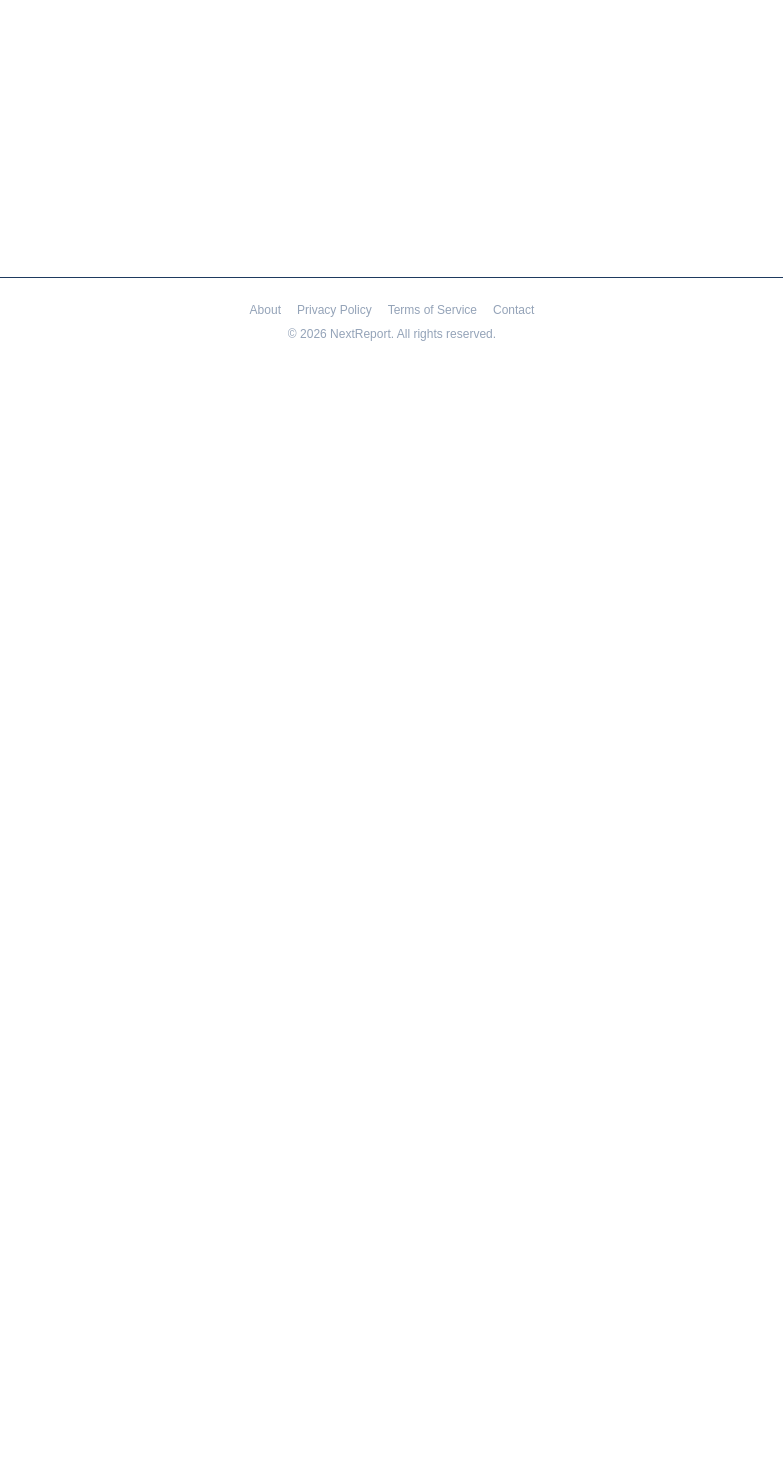
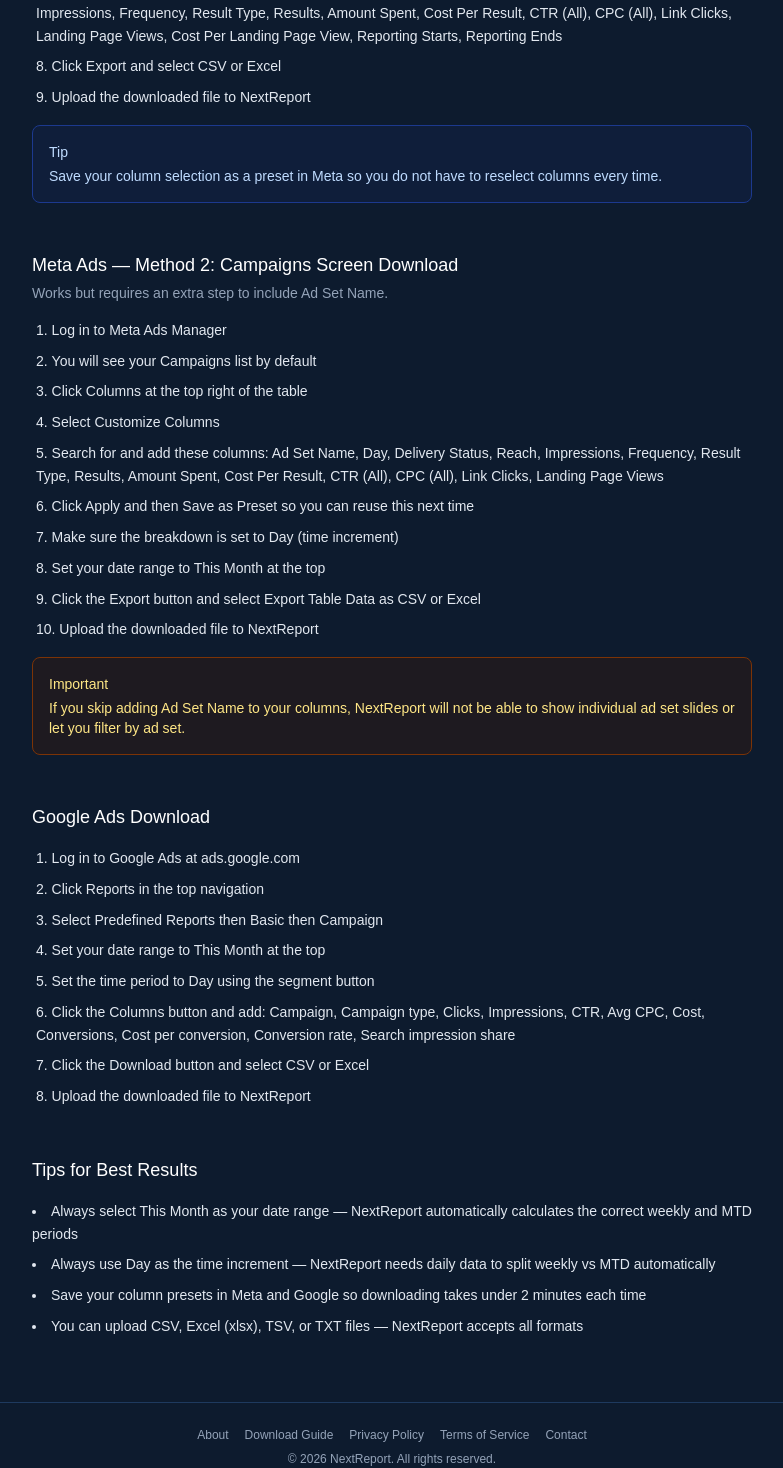
Before and after one commit to nextreport-app/NRE, a Next.js app: page /help/download in a window 1280 px wide. Before the commit this address had no page. Shown: the part 523-1991 px from the top of the page, without its empty margins (248-1031 px from the left). Before the commit the page ends 889 px from the top, so only its background shows below. Built offline with nearby package versions, Linux system fonts and the light colour scheme.

Commit message:
Add download guide and missing ad set name warning - 280 tests

```diff
--- /dev/null
+++ b/src/app/help/download/page.tsx
@@ -0,0 +1,149 @@
+import Link from "next/link";
+import type { Metadata } from "next";
+
+export const metadata: Metadata = {
+  title: "How to Download Your Ad Report — NextReport",
+};
+
+function TipBox({ title, children }: { title: string; children: React.ReactNode }) {
+  return (
+    <div className="rounded-lg border border-blue-900 bg-blue-950/30 p-4 text-sm text-blue-200">
+      <p className="mb-1 font-medium">{title}</p>
+      <p>{children}</p>
+    </div>
+  );
+}
+
+function ImportantBox({ title, children }: { title: string; children: React.ReactNode }) {
+  return (
+    <div className="rounded-lg border border-amber-900 bg-amber-950/30 p-4 text-sm text-amber-200">
+      <p className="mb-1 font-medium">{title}</p>
+      <p>{children}</p>
+    </div>
+  );
+}
+
+function StepList({ steps }: { steps: React.ReactNode[] }) {
+  return (
+    <ol className="list-inside list-decimal space-y-2 text-sm leading-relaxed text-ink-secondary">
+      {steps.map((step, i) => (
+        <li key={i} className="pl-1">
+          {step}
+        </li>
+      ))}
+    </ol>
+  );
+}
+
+export default function DownloadGuidePage() {
+  return (
+    <main className="mx-auto w-full max-w-3xl flex-1 px-6 py-16">
+      <Link href="/clients" className="text-sm text-accent hover:underline">
+        ← Back to Dashboard
+      </Link>
+
+      <h1 className="mt-6 text-3xl font-semibold text-white">How to Download Your Ad Report</h1>
+      <p className="mt-4 text-sm leading-relaxed text-ink-secondary">
+        NextReport works with CSV and Excel files downloaded directly from Meta Ads Manager or Google
+        Ads. Follow either method below — both work with NextReport.
+      </p>
+
+      <div className="mt-10 space-y-12">
+        <section>
+          <h2 className="mb-1 text-lg font-medium text-white">Meta Ads — Method 1 (Recommended): Ad Reporting Section</h2>
+          <p className="mb-4 text-sm text-ink-muted">
+            Recommended because it includes all columns including Ad Set Name automatically.
+          </p>
+          <StepList
+            steps={[
+              "Log in to Meta Ads Manager",
+              "Click the top left menu icon (hamburger menu)",
+              "Select Ad Reporting from the menu",
+              "Click Create Report or open an existing saved report",
+              "Set your date range to This Month",
+              "Set time increment to Day (daily breakdown)",
+              <>
+                Make sure these columns are included: Campaign Name, Ad Set Name, Day, Delivery Status,
+                Reach, Impressions, Frequency, Result Type, Results, Amount Spent, Cost Per Result, CTR
+                (All), CPC (All), Link Clicks, Landing Page Views, Cost Per Landing Page View, Reporting
+                Starts, Reporting Ends
+              </>,
+              "Click Export and select CSV or Excel",
+              "Upload the downloaded file to NextReport",
+            ]}
+          />
+          <div className="mt-4">
+            <TipBox title="Tip">
+              Save your column selection as a preset in Meta so you do not have to reselect columns every
+              time.
+            </TipBox>
+          </div>
+        </section>
+
+        <section>
+          <h2 className="mb-1 text-lg font-medium text-white">Meta Ads — Method 2: Campaigns Screen Download</h2>
+          <p className="mb-4 text-sm text-ink-muted">Works but requires an extra step to include Ad Set Name.</p>
+          <StepList
+            steps={[
+              "Log in to Meta Ads Manager",
+              "You will see your Campaigns list by default",
+              "Click Columns at the top right of the table",
+              "Select Customize Columns",
+              <>
+                Search for and add these columns: Ad Set Name, Day, Delivery Status, Reach, Impressions,
+                Frequency, Result Type, Results, Amount Spent, Cost Per Result, CTR (All), CPC (All),
+                Link Clicks, Landing Page Views
+              </>,
+              "Click Apply and then Save as Preset so you can reuse this next time",
+              "Make sure the breakdown is set to Day (time increment)",
+              "Set your date range to This Month at the top",
+              "Click the Export button and select Export Table Data as CSV or Excel",
+              "Upload the downloaded file to NextReport",
+            ]}
+          />
+          <div className="mt-4">
+            <ImportantBox title="Important">
+              If you skip adding Ad Set Name to your columns, NextReport will not be able to show
+              individual ad set slides or let you filter by ad set.
+            </ImportantBox>
+          </div>
+        </section>
+
+        <section>
+          <h2 className="mb-4 text-lg font-medium text-white">Google Ads Download</h2>
+          <StepList
+            steps={[
+              "Log in to Google Ads at ads.google.com",
+              "Click Reports in the top navigation",
+              "Select Predefined Reports then Basic then Campaign",
+              "Set your date range to This Month at the top",
+              "Set the time period to Day using the segment button",
+              <>
+                Click the Columns button and add: Campaign, Campaign type, Clicks, Impressions, CTR, Avg
+                CPC, Cost, Conversions, Cost per conversion, Conversion rate, Search impression share
+              </>,
+              "Click the Download button and select CSV or Excel",
+              "Upload the downloaded file to NextReport",
+            ]}
+          />
+        </section>
+
+        <section>
+          <h2 className="mb-4 text-lg font-medium text-white">Tips for Best Results</h2>
+          <ul className="list-inside list-disc space-y-2 text-sm leading-relaxed text-ink-secondary">
+            <li>
+              Always select This Month as your date range — NextReport automatically calculates the
+              correct weekly and MTD periods
+            </li>
+            <li>
+              Always use Day as the time increment — NextReport needs daily data to split weekly vs MTD
+              automatically
+            </li>
+            <li>Save your column presets in Meta and Google so downloading takes under 2 minutes each time</li>
+            <li>You can upload CSV, Excel (xlsx), TSV, or TXT files — NextReport accepts all formats</li>
+          </ul>
+        </section>
+      </div>
+    </main>
+  );
+}
--- a/src/app/layout.tsx
+++ b/src/app/layout.tsx
@@ -35,6 +35,7 @@
         <footer className="border-t border-navy-border px-6 py-6 text-center text-xs text-ink-muted">
           <nav className="flex flex-wrap items-center justify-center gap-x-4 gap-y-1">
             <Link href="/about" className="hover:text-ink-secondary">About</Link>
+            <Link href="/help/download" className="hover:text-ink-secondary">Download Guide</Link>
             <Link href="/privacy" className="hover:text-ink-secondary">Privacy Policy</Link>
             <Link href="/terms" className="hover:text-ink-secondary">Terms of Service</Link>
             <Link href="/contact" className="hover:text-ink-secondary">Contact</Link>
--- a/src/components/nav.tsx
+++ b/src/components/nav.tsx
@@ -13,6 +13,9 @@
           NextReport
         </Link>
         <div className="flex items-center gap-4 text-sm text-ink-muted">
+          <Link href="/help/download" className="hover:text-ink-secondary">
+            Help
+          </Link>
           {session?.user?.email && <span>{session.user.email}</span>}
           <button
             onClick={() => signOut({ callbackUrl: "/" })}
--- a/src/components/report-upload-wizard.tsx
+++ b/src/components/report-upload-wizard.tsx
@@ -1,6 +1,7 @@
 "use client";
 
 import { useState } from "react";
+import Link from "next/link";
 import { signIn } from "next-auth/react";
 import type { ReportData } from "@/lib/nre/report-data";
 import type { ValidationIssue } from "@/lib/nre/validate";
@@ -280,9 +281,20 @@
     });
   }
 
+  // `undefined` (not `[]`) when the CSV has no ad-set data at all — an empty
+  // array means "deliberately nothing selected" downstream and would filter
+  // every row out, when what we actually want is "no ad-set filtering was
+  // possible, don't filter by it at all" (report generates at campaign
+  // level only, per the Ad Sets step's own warning for this case).
+  function selectedAdSetsForRequest(): string[] | undefined {
+    return adSetGroups.length === 0 ? undefined : Array.from(selectedAdSets);
+  }
+
   async function handleAdSetsContinue() {
+    if (adSetGroups.length > 0) {
       const allAdSetKeys = adSetGroups.flatMap((g) => g.adSetNames.map((name) => adSetKey(g.campaignName, name)));
       await saveSelection({ adSets: allAdSetKeys, selectedAdSets: Array.from(selectedAdSets) });
+    }
     setStep(4);
   }
 
@@ -326,7 +338,7 @@
       method: "POST",
       body: buildUploadFormData(mtdFile, periodFile, {
         selectedCampaigns: Array.from(selectedCampaigns),
-        selectedAdSets: Array.from(selectedAdSets),
+        selectedAdSets: selectedAdSetsForRequest(),
         dateSelection,
       }),
     });
@@ -359,7 +371,7 @@
       method: "POST",
       body: buildUploadFormData(mtdFile, periodFile, {
         selectedCampaigns: Array.from(selectedCampaigns),
-        selectedAdSets: Array.from(selectedAdSets),
+        selectedAdSets: selectedAdSetsForRequest(),
         dateSelection: currentDateSelection(),
       }),
     });
@@ -452,6 +464,7 @@
             />
           </div>
 
+          <div className="flex flex-wrap items-center gap-3">
             <button
               onClick={handleAnalyze}
               disabled={!mtdFile || analyzeStatus === "loading"}
@@ -459,6 +472,10 @@
             >
               {analyzeStatus === "loading" ? "Analyzing…" : "Analyze CSV"}
             </button>
+            <Link href="/help/download" className="text-sm text-accent hover:underline">
+              Not sure how to download? See our guide
+            </Link>
+          </div>
 
           {analyzeStatus === "invalid" && (
             <div className="rounded-lg border border-red-900 bg-red-950/40 p-4">
@@ -542,13 +559,40 @@
 
       {step === 3 && (
         <div className="space-y-4 rounded-lg border border-navy-border bg-navy-panel p-5">
+          <div className="flex items-center gap-1.5">
+            <h3 className="text-sm font-medium text-ink-secondary">Select ad sets to include</h3>
+            <InfoTooltip text="Ad set names must be included in your CSV for ad set level filtering. Download from Ad Reporting section for best results." />
+          </div>
+
+          {adSetGroups.length === 0 ? (
+            <div className="rounded-lg border border-amber-900 bg-amber-950/30 p-4 text-sm text-amber-200">
+              <p className="mb-2 font-medium">No ad set names found in your CSV.</p>
+              <p className="mb-2">
+                This usually happens when downloading from the Meta Ads Manager Campaigns screen without
+                including the Ad Set Name column.
+              </p>
+              <p className="mb-1">You can either:</p>
+              <ul className="mb-2 list-inside list-disc space-y-1">
+                <li>
+                  Re-download your CSV from the Ad Reporting section (recommended) which includes Ad Set
+                  Name automatically
+                </li>
+                <li>Or re-download from the Campaigns screen and make sure Ad Set Name is added to your column preset</li>
+              </ul>
+              <p>
+                See our{" "}
+                <Link href="/help/download" className="underline hover:text-amber-100">
+                  Download Guide
+                </Link>{" "}
+                for step by step instructions.
+              </p>
+            </div>
+          ) : (
+            <>
               <div className="flex flex-wrap items-center justify-between gap-3">
-            <div>
-              <h3 className="text-sm font-medium text-ink-secondary">Select ad sets to include</h3>
                 <p className="text-xs text-ink-muted">
                   {totalSelectedVisibleAdSets} of {totalVisibleAdSets} ad sets selected
                 </p>
-            </div>
                 <div className="flex gap-2">
                   <button
                     onClick={selectAllAdSets}
@@ -619,6 +663,8 @@
                   </div>
                 ))}
               </div>
+            </>
+          )}
 
           <div className="flex gap-3">
             <button
@@ -629,7 +675,7 @@
             </button>
             <button
               onClick={handleAdSetsContinue}
-              disabled={totalSelectedVisibleAdSets === 0}
+              disabled={adSetGroups.length > 0 && totalSelectedVisibleAdSets === 0}
               className="rounded-md bg-accent px-4 py-2 text-sm font-medium text-white hover:bg-accent-hover disabled:opacity-50"
             >
               Continue
@@ -904,6 +950,20 @@
   );
 }
 
+/** Small "(i)" badge with a native tooltip on hover/focus — no extra dependency needed for a single static hint. */
+function InfoTooltip({ text }: { text: string }) {
+  return (
+    <span
+      tabIndex={0}
+      title={text}
+      aria-label={text}
+      className="inline-flex h-4 w-4 shrink-0 cursor-help items-center justify-center rounded-full border border-ink-muted text-[10px] leading-none text-ink-muted hover:border-accent hover:text-accent"
+    >
+      i
+    </span>
+  );
+}
+
 function StepIndicator({ step }: { step: Step }) {
   const steps: Step[] = [1, 2, 3, 4, 5, 6];
   return (
--- a/src/proxy.ts
+++ b/src/proxy.ts
@@ -2,7 +2,7 @@
 import { NextResponse } from "next/server";
 import authConfig from "@/lib/auth.config";
 
-const PUBLIC_PATHS = ["/", "/login", "/signup", "/privacy", "/terms", "/contact", "/about"];
+const PUBLIC_PATHS = ["/", "/login", "/signup", "/privacy", "/terms", "/contact", "/about", "/help/download"];
 
 const { auth } = NextAuth(authConfig);
 
```
Lines whose indentation alone changed are shown as unchanged.
